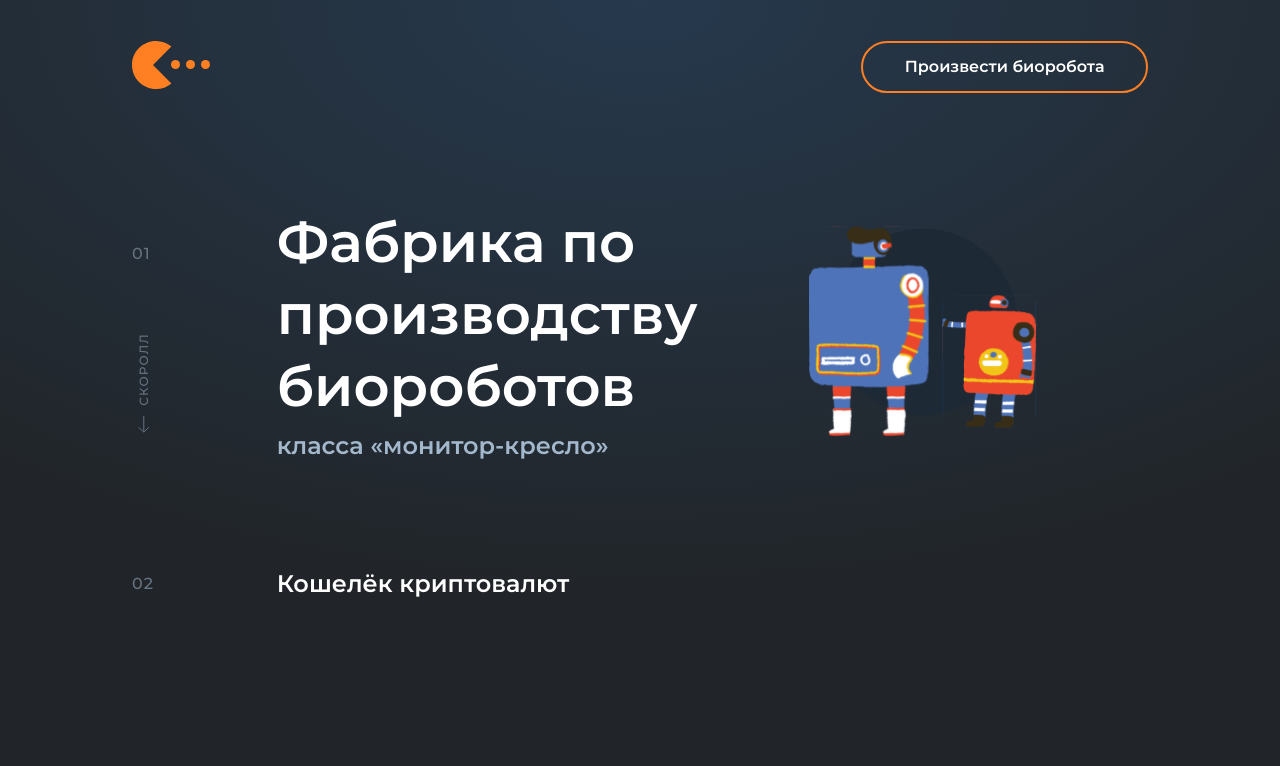
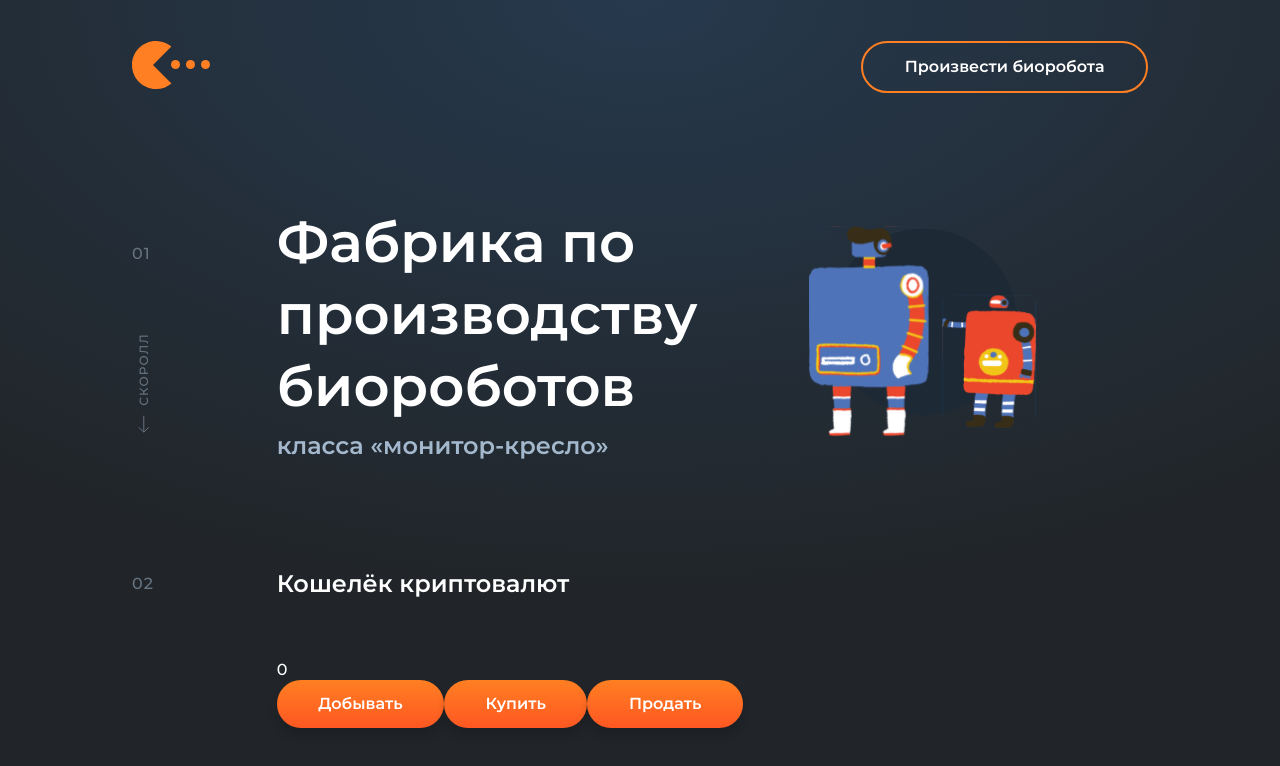
Before and after one commit to ManyakovS/TestRobots, a Vue app: page / in a window 1280 px wide. Shown: the top 766 px of the page. Built offline with nearby package versions, Linux system fonts and the light colour scheme.

Commit message:
feat: Логика покупки, продажи комплектующих, и накопления монет

```diff
--- a/src/components/AppWallet.vue
+++ b/src/components/AppWallet.vue
@@ -4,20 +4,33 @@
             <p class="pagination__page">02</p>
         </div>
 
-        <v-title>Кошелёк криптовалют</v-title>
+        <div class="content">
+            <v-title>Кошелёк криптовалют</v-title>
+
+            <p>{{ RobotStore.coin }}</p>
+            <v-button @click="RobotStore.earnСoins()">Добывать</v-button>
+
+            <v-button @click="RobotStore.buyAccessory('biohand')">Купить</v-button>
+
+            <v-button @click="RobotStore.sellAccessory('biohand')">Продать</v-button>
+
+        </div>
     </div>
 </template>
 
 <script lang="ts">
 import { defineComponent } from 'vue'
 import VTitle from './UI/VTitle.vue'
+import { useRobotStore } from "../stores/RobotStore"
+import VButton from './UI/VButton.vue'
 
 export default defineComponent({
-  components: { VTitle },
+  components: { VTitle, VButton },
     setup () {
 
+        const RobotStore = useRobotStore();
 
-        return {}
+        return { RobotStore }
     }
 })
 </script>
--- /dev/null
+++ b/src/stores/JSON/accessory.json
@@ -0,0 +1,17 @@
+[
+    {
+        "name": "biohand",
+        "cost": 7
+
+    } ,
+    {
+        "name": "microchip",
+        "cost": 5
+
+    } ,
+    {
+        "name": "soul",
+        "cost": 25
+
+    }
+]
--- /dev/null
+++ b/src/stores/JSON/inventory.json
@@ -0,0 +1,17 @@
+[
+    {
+        "name": "biohand",
+        "costForSale": 5,
+        "count": 0
+    } ,
+    {
+        "name": "microchip",
+        "costForSale": 3,
+        "count": 0
+    } ,
+    {
+        "name": "soul",
+        "costForSale": 15,
+        "count": 0
+    }
+]
--- a/src/stores/RobotStore.ts
+++ b/src/stores/RobotStore.ts
@@ -1,4 +1,6 @@
 import { defineStore } from 'pinia';
+import accessory from './JSON/accessory.json'
+import inventory from './JSON/inventory.json'
 
 export const useRobotStore = defineStore('RobotStore', {
 
@@ -15,14 +17,82 @@ export const useRobotStore = defineStore('RobotStore', {
 
 
 
-            /* Монеты роботы */
+            /*  Магазин роботов */
+
+            coin: 0,
+            coin_limit: 100,
+            coin_per_click: 1,
+            coin_bust_status: false,
+            coin_bust: 5,
+
+            error_coin_limit: false,
+            error_not_enough_coins: false,
+            error_not_enough_accessory: false,
+
+            accessory,
+            inventory,
+
+            accessoryInDeveloping: {
+                type: 'FrontEnd',
+                Stabilizer: 'male',
+
+                installedBiohand: 0,
+                installedMicrochip: 0,
+                installedSoul: 0,
+
+                requiredBiohand: 4,
+                requiredMicrochip: 4,
+                requiredSoul: 1,
+            }
+
         }
     },
 
     actions: {
-        increment() {
-            this.count++
+        earnСoins() {
+            let coin_hash: number;
+            this.coin_bust_status == true ? coin_hash = this.coin + (this.coin_per_click * this.coin_bust) : coin_hash = this.coin + this.coin_per_click
+
+            if(coin_hash > this.coin_limit)
+                return this.error_coin_limit = true;
+            else
+                this.coin = coin_hash
         },
+
+        setAccessoryInInventory(name: string, value: number) {
+            const inventory_item : any = this.inventory.find(i => i.name == name)
+            inventory_item.count += value;
+        },
+
+        buyAccessory(name: string) {
+            const accessory : any = this.accessory.find(a => a.name == name)
+
+            if(accessory != undefined){
+
+                if(this.coin >= accessory.cost) {
+                    this.coin -= accessory.cost
+                    this.setAccessoryInInventory(name, 1)
+                }
+                else{
+                    this.error_not_enough_coins = true;
+                }
+
+            }
+        },
+
+        sellAccessory(name: string) {
+            const accessory : any = this.inventory.find(i => i.name == name)
+
+            if(accessory != undefined){
+                if(accessory.count > 0) {
+                    this.coin += accessory.costForSale
+                    this.setAccessoryInInventory(name, -1)
+                }
+                else
+                    this.error_not_enough_accessory = true;
+            }
+        }
+
 
     }
 }
```
